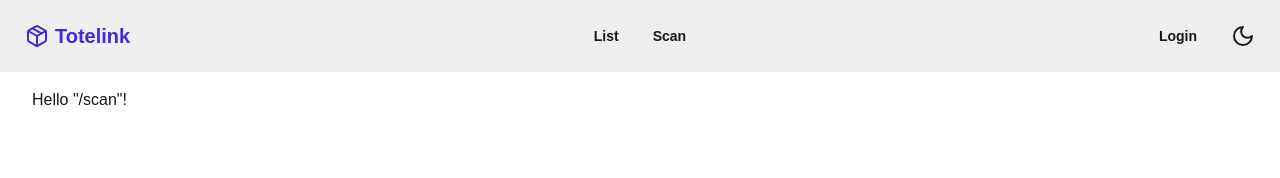
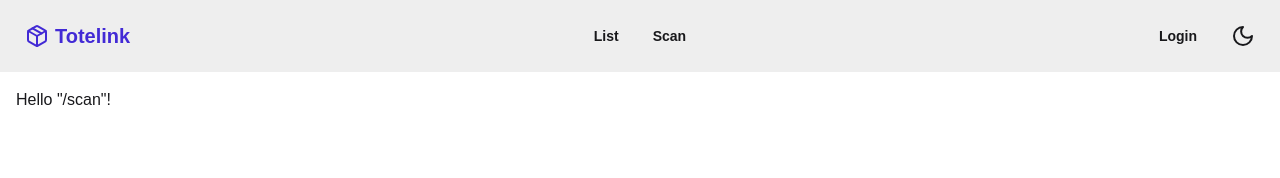
Before and after one commit to dteske25/totelink, a React (Vite) app: page /scan in a window 1280 px wide. Shown: the top 178 px of the page. Built offline with nearby package versions, Linux system fonts and the light colour scheme; no server answers; a web font is replaced by a local one.

Commit message:
adjust paddings

```diff
--- a/src/components/Layout.tsx
+++ b/src/components/Layout.tsx
@@ -5,7 +5,7 @@ export function Layout() {
   return (
     <div className="h-screen bg-base-100">
       <Navbar />
-      <div className="mx-8 my-4">
+      <div className="m-4">
         <Outlet />
       </div>
     </div>
--- a/src/components/ToteDetails.tsx
+++ b/src/components/ToteDetails.tsx
@@ -30,8 +30,8 @@ export function ToteDetails({ tote, onUpdateTote }: ToteDetailsProps) {
   };
 
   return (
-    <div className="container mx-auto p-4">
-      <div className="mb-4">
+    <div className="container mx-auto">
+      <div className="my-4">
         <Link to="/totes" className="btn mb-4 gap-2 btn-ghost btn-sm">
           <ArrowLeft className="size-4" />
           Back to Totes
```
